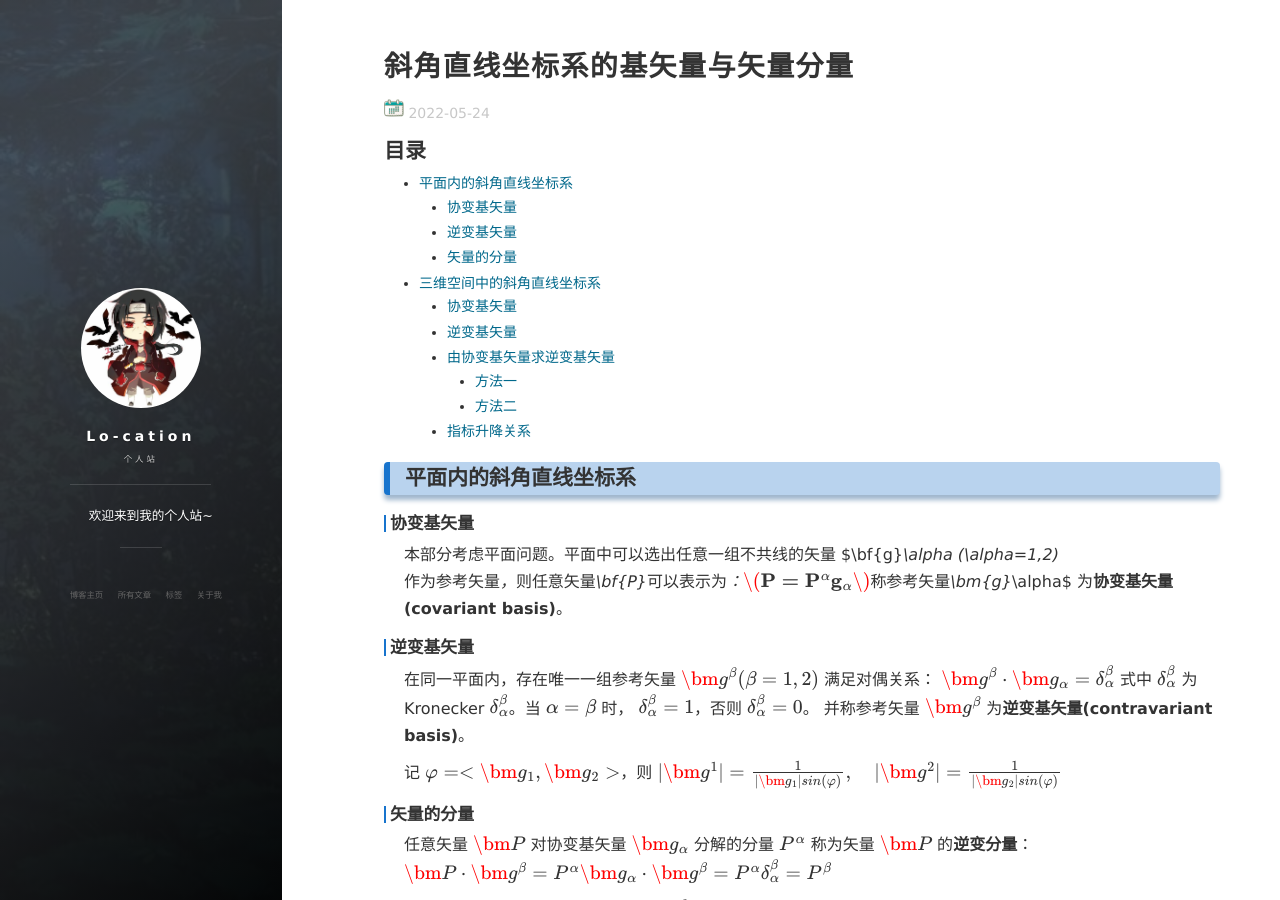
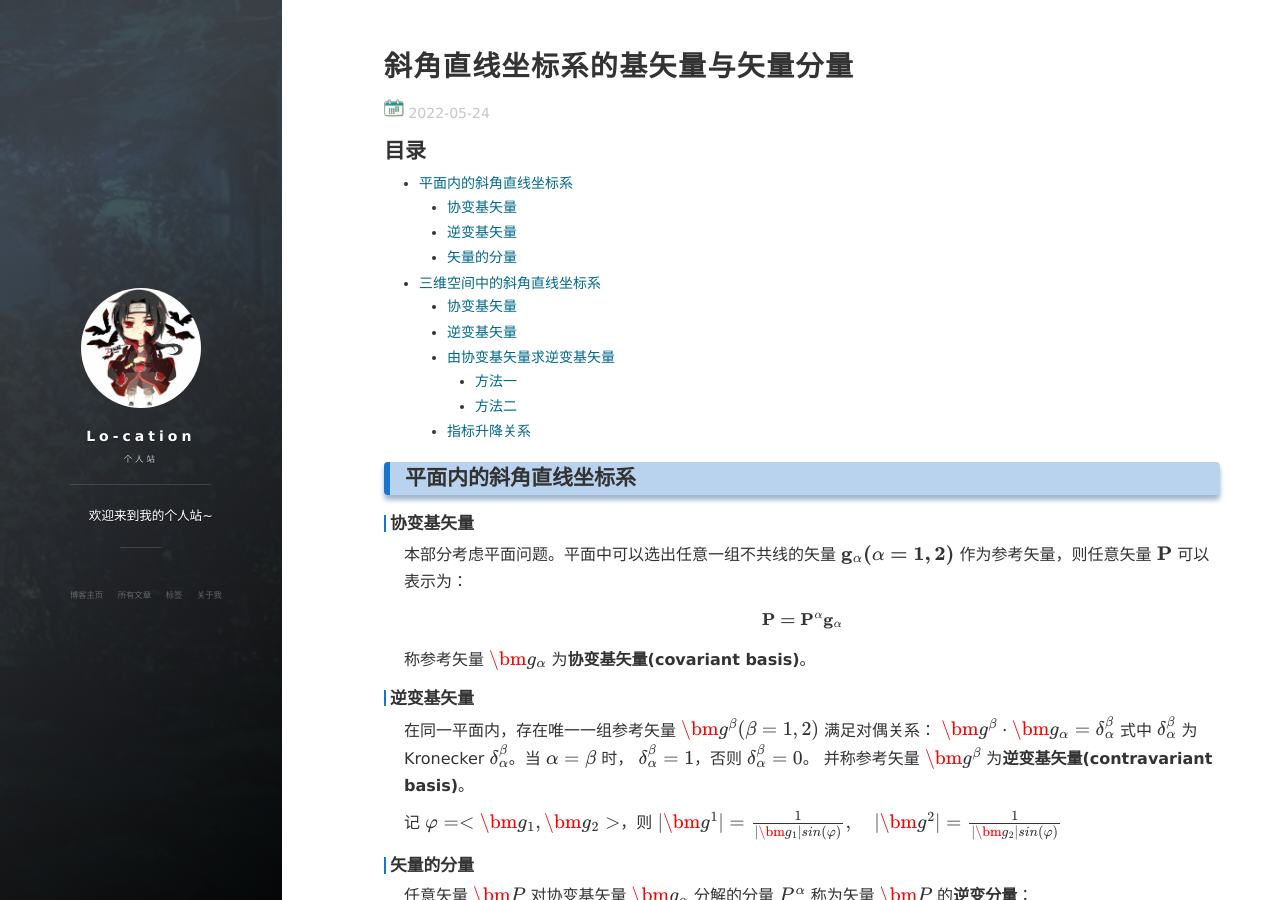
Before and after one commit to lo-cation/lo-cation.github.io, a Jekyll site: the page built from _posts/2022-05-24-covariant-contravariant.md, in a window 1280 px wide and 900 px high. Built offline with Jekyll 4.4.1, drawn with Linux system fonts in a browser that asks for light colours; nearby versions of some CDN libraries.

Commit message:
Update 2022-05-24-covariant-contravariant.md

```diff
--- a/_posts/2022-05-24-covariant-contravariant.md
+++ b/_posts/2022-05-24-covariant-contravariant.md
@@ -7,11 +7,13 @@ tags: 学习
 
 ## 平面内的斜角直线坐标系
 ### 协变基矢量
-本部分考虑平面问题。平面中可以选出任意一组不共线的矢量 $\bf{g}_\alpha (\alpha=1,2)$ 作为参考矢量，则任意矢量 $\bf{P}$ 可以表示为：
+本部分考虑平面问题。平面中可以选出任意一组不共线的矢量 $$\bf{g}_\alpha (\alpha=1,2)$$ 作为参考矢量，则任意矢量 $$\bf{P}$$ 可以表示为：
+
 $$
 \bf{P} = P^\alpha\bf{g}_\alpha
 $$
-称参考矢量 $\bm{g}_\alpha$ 为**协变基矢量(covariant basis)**。
+
+称参考矢量 $$\bm{g}_\alpha$$ 为**协变基矢量(covariant basis)**。
 
 ### 逆变基矢量
 在同一平面内，存在唯一一组参考矢量 $\bm{g}^\beta (\beta=1,2)$ 满足对偶关系：
```
